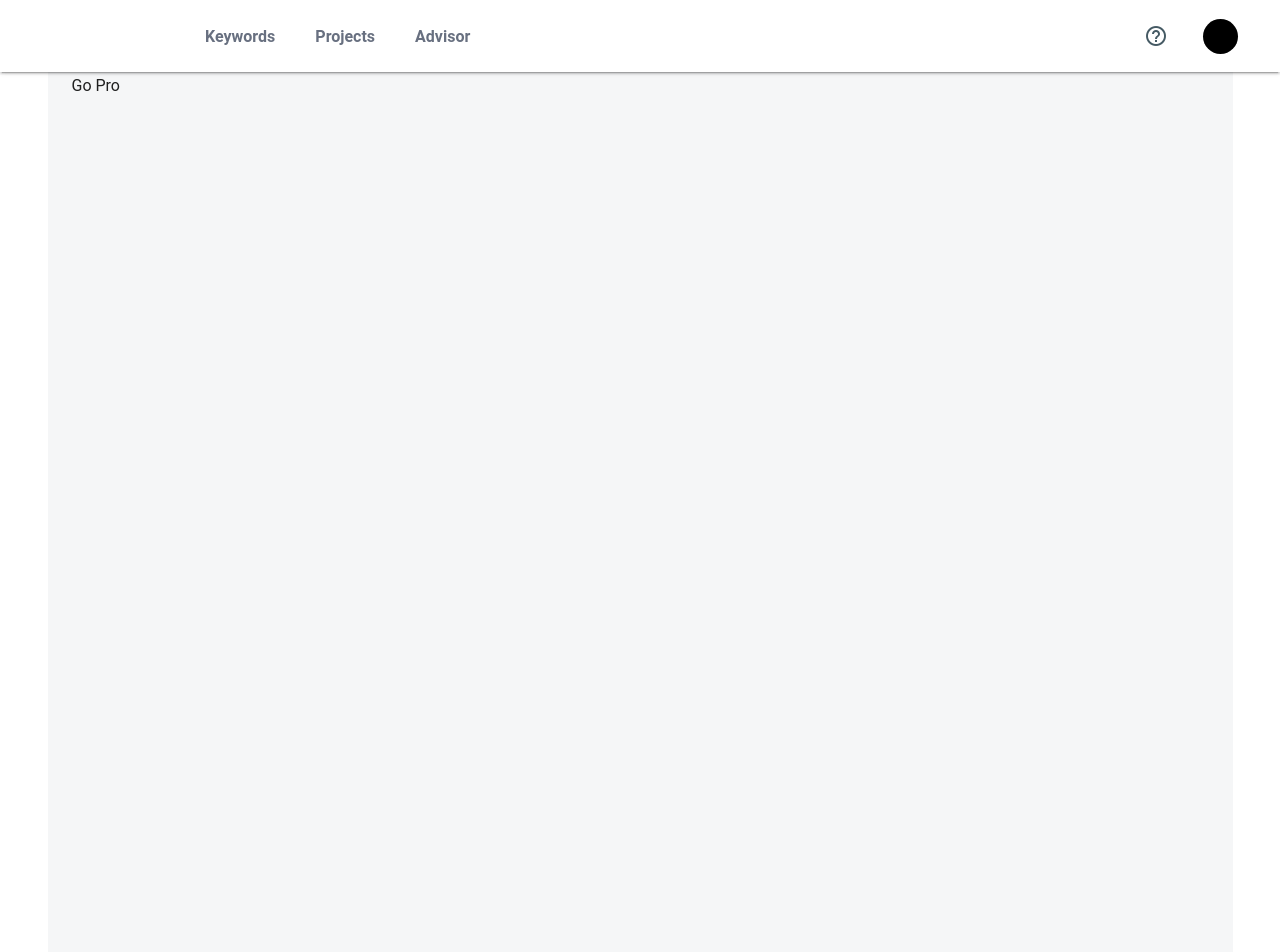
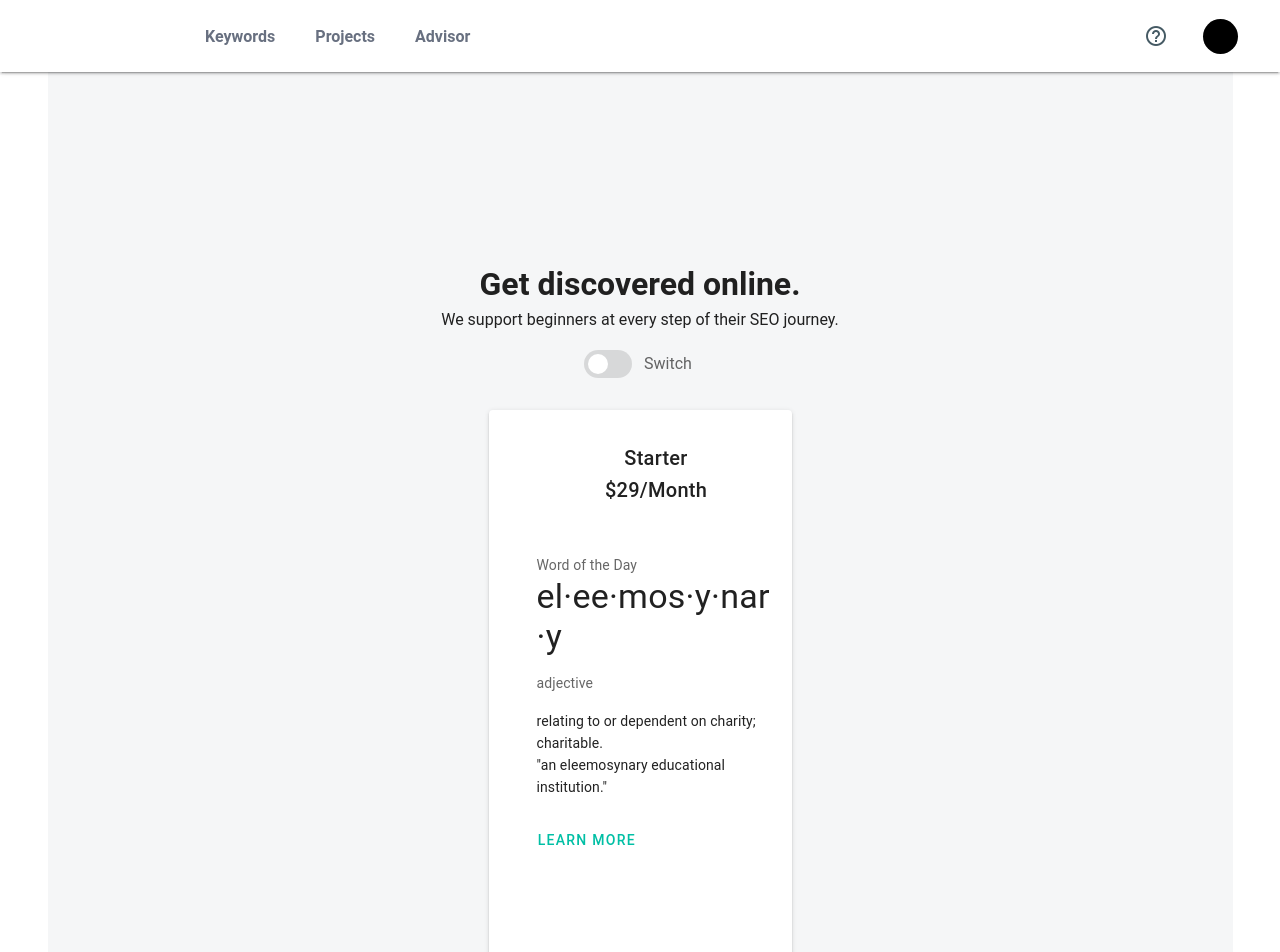
Before and after one commit to MrNedNick/vue-cpanel, a Vue app: page /pro in a window 1280 px wide. Shown: the top 952 px of the page. Built offline with nearby package versions, Linux system fonts and the light colour scheme.

Commit message:
Start creating PRO page

```diff
--- a/src/components/VueHeader.vue
+++ b/src/components/VueHeader.vue
@@ -11,7 +11,7 @@
     <v-container class="wrapper-left">
       <div class="header-logo">
         <router-link to="/">
-          <v-img alt="logo" src="../assets/logo.png" height="24" width="113" />
+          <v-img alt="logo" src="../assets/logo.png" height="24" width="113"/>
         </router-link>
       </div>
       <router-link to="/keywords" class="header-router">
@@ -25,8 +25,8 @@
       </router-link>
     </v-container>
     <v-container class="wrapper-right">
-      <v-btn depressed color="white" height="72" c lass="question"
-      ><v-icon color="blue-grey darken-2">mdi-help-circle-outline</v-icon>
+      <v-btn depressed color="white" height="72">
+        <v-icon color="blue-grey darken-2">mdi-help-circle-outline</v-icon>
       </v-btn>
       <v-menu
           :close-on-content-click="false"
@@ -57,7 +57,8 @@
               <v-list-item-content>
                 <v-list-item-title class="font-weight-bold">Davis Geidt</v-list-item-title>
                 <v-list-item-subtitle class="grey--text text--lighten-1"
-                >davis.geidt@gmail.com</v-list-item-subtitle
+                >davis.geidt@gmail.com
+                </v-list-item-subtitle
                 >
               </v-list-item-content>
             </v-list-item>
@@ -74,7 +75,7 @@
               Upgrage Subscription
             </v-btn>
             <v-divider></v-divider>
-            <v-subheader class="grey--text"> SETTINGS </v-subheader>
+            <v-subheader class="grey--text"> SETTINGS</v-subheader>
             <v-list-item-group color="primary" sub-group>
               <router-link to="/account" class="text-decoration-none">
                 <v-list-item class="pl-8 grey--text text--darken-1">
@@ -89,7 +90,7 @@
                 </v-list-item>
               </router-link>
               <v-divider></v-divider>
-              <v-subheader class="grey--text"> CUSTOMIZE </v-subheader>
+              <v-subheader class="grey--text"> CUSTOMIZE</v-subheader>
               <router-link to="/navigation" class="text-decoration-none">
                 <v-list-item class="pl-8 grey--text text--darken-1">
                   Navigation
@@ -121,23 +122,29 @@ export default {
 * {
   box-sizing: border-box;
 }
+
 .wrapper {
   margin: 0 auto;
 }
+
 .wrapper-left {
   display: flex;
   justify-content: flex-start;
 }
+
 .wrapper-right {
   display: flex;
   justify-content: flex-end;
 }
+
 .header-logo {
   margin-right: 64px;
 }
+
 .header-router {
   text-decoration: none;
 }
+
 .header-link {
   color: #05122d;
   margin-right: 40px;
@@ -146,22 +153,23 @@ export default {
   line-height: 27px;
   opacity: 0.6;
 }
-.header-router.router-link-active span  {
+
+.header-router.router-link-active span {
   color: #3366ff;
 }
+
 .btn {
   height: 72px;
   width: 56px;
 }
-.question {
-  color: #05122d;
-}
+
 .cercle {
   background-color: black;
   width: 35px;
   height: 35px;
   border-radius: 50%;
 }
+
 .menu-btn {
   font-family: "Source Sans Pro", sans-serif;
   font-weight: 600;
@@ -169,6 +177,7 @@ export default {
   line-height: 18px;
   text-transform: capitalize;
 }
+
 .pro {
   padding: 1px 4px;
   width: 31px;
--- a/src/pages/GoPro.vue
+++ b/src/pages/GoPro.vue
@@ -1,7 +1,81 @@
 <template>
-  <v-container class="container">
-    Go Pro
-  </v-container>
+  <v-main>
+    <v-container class="wrapper">
+      <v-container class="d-flex align-center flex-column">
+        <h1>Get discovered online.</h1>
+        <span>We support beginners at every step of their SEO journey.</span>
+
+        <v-switch
+            inset
+            label='Switch' />
+      </v-container>
+      <v-card
+          class="mx-auto pl-8 pt-4"
+          max-width="303"
+          height="974"
+
+      >
+        <v-card-title class="d-flex flex-column">
+          <span>Starter</span>
+          <div>
+            <span>$29</span>
+            <span>/Month</span>
+          </div>
+        </v-card-title>
+
+        <v-card-text>
+
+        </v-card-text>
+
+        <v-card-text>
+          <div>Word of the Day</div>
+          <p class="text-h4 text--primary">
+            el·ee·mos·y·nar·y
+          </p>
+          <p>adjective</p>
+          <div class="text--primary">
+            relating to or dependent on charity; charitable.<br>
+            "an eleemosynary educational institution."
+          </div>
+        </v-card-text>
+        <v-card-actions>
+          <v-btn
+              text
+              color="teal accent-4"
+              @click="reveal = true"
+          >
+            Learn More
+          </v-btn>
+        </v-card-actions>
+
+        <v-expand-transition>
+          <v-card
+              v-if="reveal"
+              class="transition-fast-in-fast-out v-card--reveal"
+              style="height: 100%;"
+          >
+            <v-card-text class="pb-0">
+              <p class="text-h4 text--primary">
+                Origin
+              </p>
+              <p>late 16th century (as a noun denoting a place where alms were distributed): from medieval Latin
+                eleemosynarius, from late Latin eleemosyna ‘alms’, from Greek eleēmosunē ‘compassion’ </p>
+            </v-card-text>
+            <v-card-actions class="pt-0">
+              <v-btn
+                  text
+                  color="teal accent-4"
+                  @click="reveal = false"
+              >
+                Close
+              </v-btn>
+            </v-card-actions>
+          </v-card>
+        </v-expand-transition>
+      </v-card>
+
+    </v-container>
+  </v-main>
 </template>
 
 <script>
@@ -13,7 +87,7 @@ export default {
 </script>
 
 <style scoped>
-.container {
-  margin-top: 50px;
+.wrapper {
+  margin-top: 152px;
 }
 </style>
```
